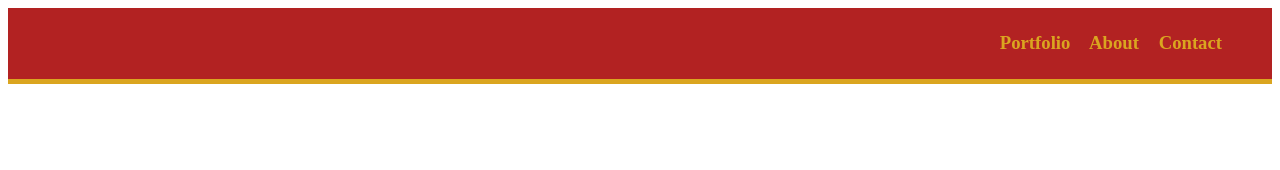
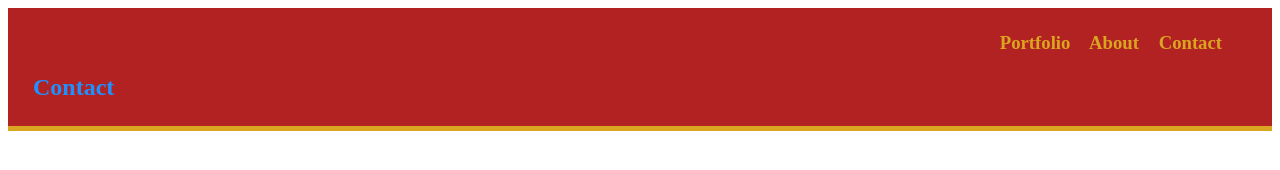
Before and after one commit to SchlomoGoldstein/CSS-Challenge-5, a plain HTML site: page contact.html in a window 1280 px wide. Drawn offline with Linux system fonts and the light colour scheme.

Commit message:
Update contact.html

```diff
--- a/contact.html
+++ b/contact.html
@@ -4,7 +4,7 @@
 </head>
 <body><section>
 <div class="head"> <h3 class="align1"><a class="head" href="index.html">Portfolio</a>  <a class="head" href="about.html">About</a>  <a class="head" href="contact.html">Contact</a>
-<h1></h1>
+<h1>Contact</h1>
 <h3></h3>
 </div>
   </section>
```
